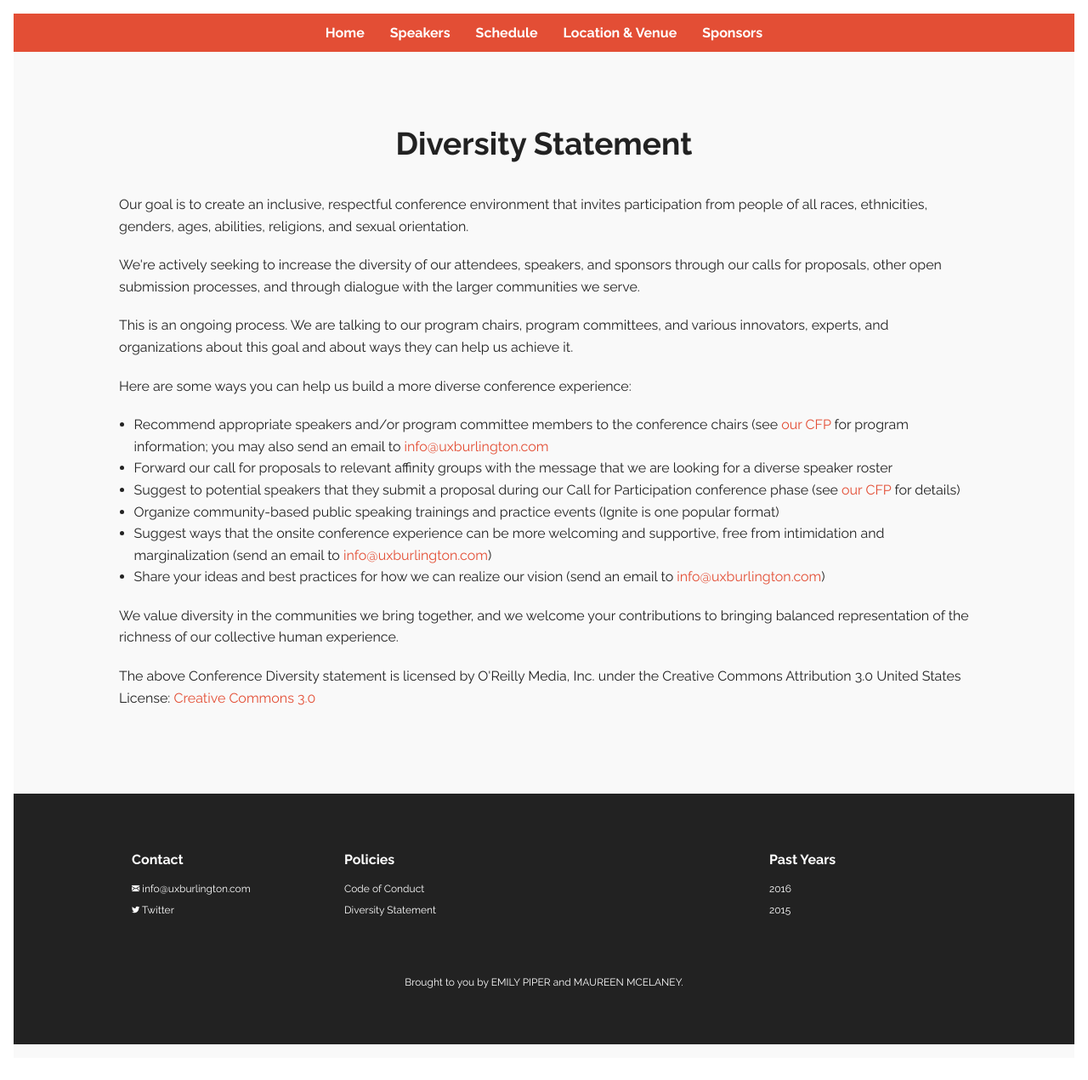
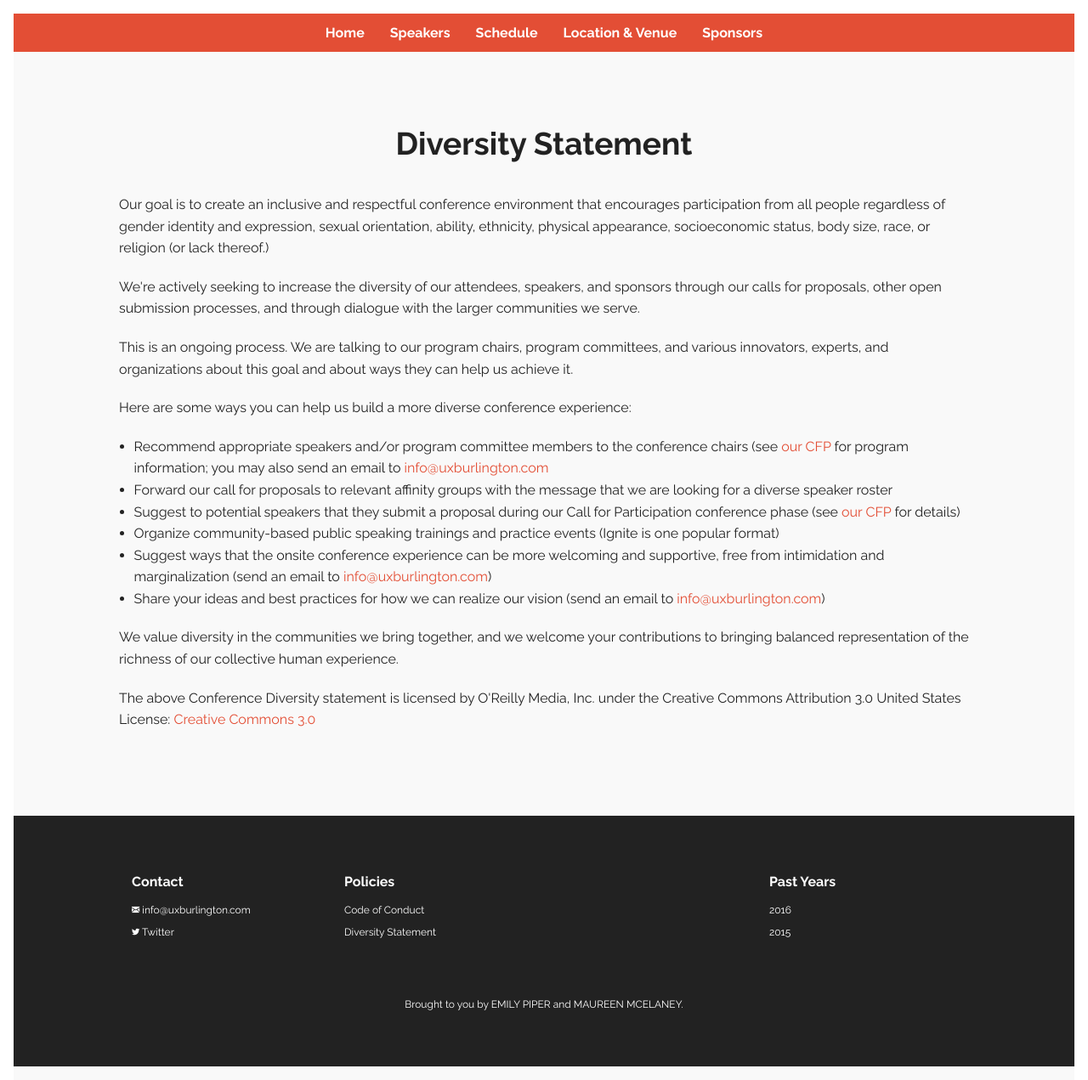
Before and after one commit to AgilionApps/ux-burlington-2017, a Jekyll site: the page built from diversity/index.html, in a window 1280 px wide. Shown: the whole page at 85% size. Built offline with Jekyll 4.4.1, drawn with Linux system fonts in a browser that asks for light colours; some web fonts are replaced; comment, search, counter and statistics services are not loaded; before the commit the page ends 1245 px from its top, so only the background shows below that.

Commit message:
update diversity statement categories to match CoC

```diff
--- a/diversity/index.html
+++ b/diversity/index.html
@@ -10,9 +10,9 @@ meta_keywords:
     <h2 class='main-sub-header'>Diversity Statement</h2>
 
     <p>
-      Our goal is to create an inclusive, respectful conference environment that invites
-      participation from people of all races, ethnicities, genders, ages, abilities, religions, and
-      sexual orientation.
+      Our goal is to create an inclusive and respectful conference environment that encourages
+      participation from all people regardless of gender identity and expression, sexual orientation, ability, ethnicity,
+      physical appearance, socioeconomic status, body size, race, or religion (or lack thereof.)
     </p>
     <p>
       We're actively seeking to increase the diversity of our attendees, speakers, and sponsors
```
